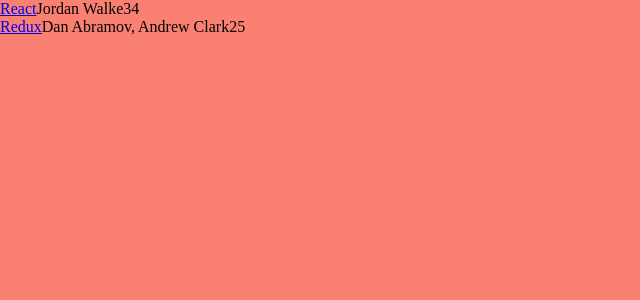
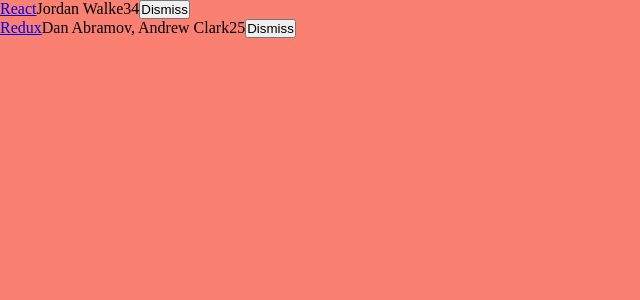
Before and after one commit to vjekooo/hacknews, a React app: page / in a window 1280 px wide. Shown: the top 300 px of the page, without its empty margins (0-640 px from the left). Built offline with nearby package versions, Linux system fonts and the light colour scheme.

Commit message:
removing items from the list

```diff
--- a/src/js/components/App.jsx
+++ b/src/js/components/App.jsx
@@ -21,11 +21,29 @@
 ]
 
 class App extends Component {
+  constructor (props) {
+    super(props)
+
+    this.state = {
+      list
+    }
+  }
+
+  onDismiss = (id) => {
+    function isNotId (item) {
+      return item.objectID !== id
+    }
+    const updatedList = this.state.list.filter(isNotId)
+    this.setState({
+      list: updatedList
+    })
+  }
+
   render () {
     return (
       <div className="App">
         {
-          list.map(item =>
+          this.state.list.map(item =>
             <div key={item.objectID}>
               <span>
                 <a href={item.url}>{item.title}</a>
@@ -33,6 +51,12 @@
               <span>{item.author}</span>
               <span>{item.num_comments}</span>
               <span>{item.points}</span>
+              <button
+                type="button"
+                onClick={() => this.onDismiss(item.objectID)}
+              >
+                Dismiss
+              </button>
             </div>
           )
         }
```
